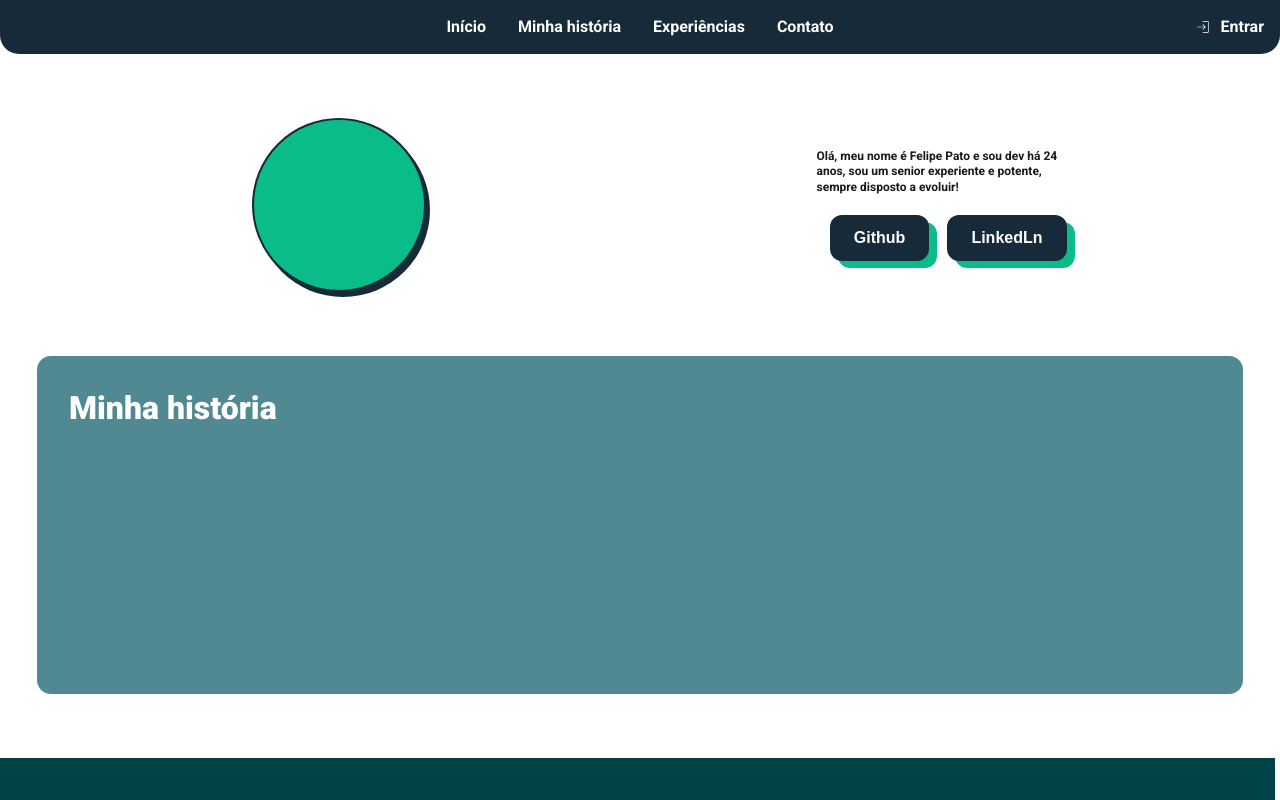
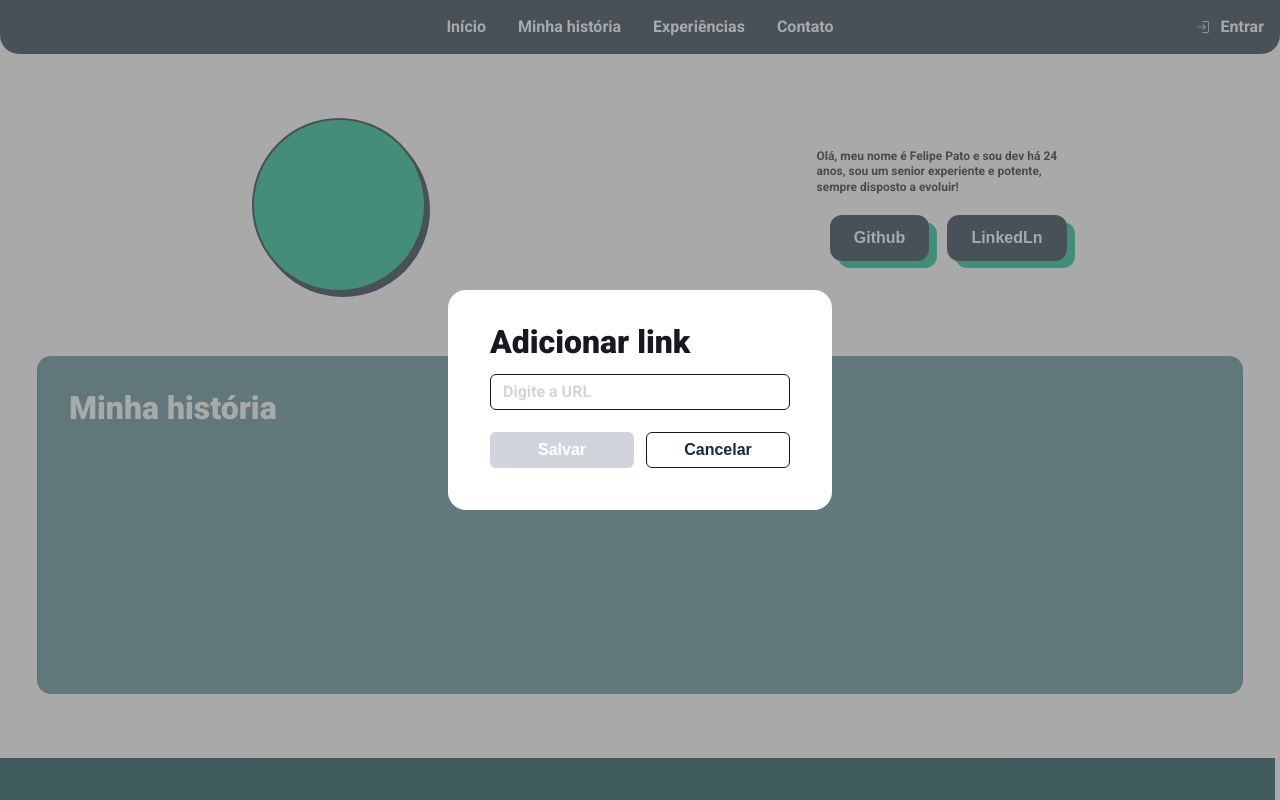
Before and after one commit to Danilosrr/desafio-03-aws-react, a React (Create React App) app: page /portfolio/1 in a window 1280 px wide. Both pictures are taken after a click on the button "LinkedLn". Built offline with nearby package versions, Linux system fonts and the light colour scheme; no server answers; a web font is replaced by a local one.

Commit message:
feat: modal validation

```diff
--- a/src/components/modal/Modal.css
+++ b/src/components/modal/Modal.css
@@ -13,9 +13,9 @@
 
     font-family: "Roboto", sans-serif;
     line-height: 130%;
-    color: #18191F;
 
     h2 {
+        color: #18191F !important;
         font-size: 32px;
         font-weight: 800;
     }
@@ -38,7 +38,7 @@
         input {
             padding-left: 12px;
             width: 100%;
-            min-width: 250px;
+            min-width: 300px;
         }
         input::placeholder {
             font-size: 16px;
@@ -51,6 +51,7 @@
         button {
             font-size: 16px;
             font-weight: 600;
+            transition: background-color 250ms ease-in-out;
         }
         button:hover {
             cursor: pointer;
@@ -62,12 +63,33 @@
             gap: 12px;
 
             .saveButton {
+                border: none;
                 color: #FFF;
                 background-color: #172A3A;
             }
+            .saveButton:disabled{
+                background: #D1D5DB;
+            }
+
             .cancelButton {
+                color: #172A3A;
                 background-color: #FFF;
+            }
+            .cancelButton:hover {
+                color: #FFF;
+                background-color: #992020;
             }
         }
     }
 }
+
+@media (max-width: 768px) {
+    .modal {
+        form {
+            padding: 20px;
+            input {
+                width: 100%;
+            }
+        }
+    }
+}
--- a/src/components/modal/Modal.tsx
+++ b/src/components/modal/Modal.tsx
@@ -1,16 +1,31 @@
 import { useForm } from "react-hook-form";
+import { useRef } from "react";
 import "./Modal.css";
-import { useRef } from "react";
+
+type enumKeys = "title"|"period"|"technologies"|"summary"|"link"|"linkedin"|"youtube"|"twitter"|"instagram"|"facebook";
 
 interface Props {
   isOpen: boolean;
   setState: React.Dispatch<React.SetStateAction<boolean>>;
-  keys: { name: string; required: boolean }[];
+  keys: { name: enumKeys; required: boolean }[];
   title?: string;
 }
 
 interface IModalInput {
   [name: string]: string;
+}
+
+const placeholders= {
+  title:'Título',
+  period: 'Período de atuação',
+  technologies: 'Habilidades (separe-as por vírgula)',
+  summary: 'Descreva sua experiência',
+  link: 'Link do repositório (Opcional)',
+  linkedin: 'Digite a URL',
+  youtube: 'Digite a URL',
+  twitter: 'Digite a URL',
+  instagram: 'Digite a URL',
+  facebook: 'Digite a URL',
 }
 
 export default function Modal({ isOpen, setState, keys, title }: Readonly<Props>) {
@@ -19,7 +34,7 @@ export default function Modal({ isOpen, setState, keys, title }: Readonly<Props>
   const {
     register,
     handleSubmit,
-    formState: { errors },
+    formState: { errors,isValid },
   } = useForm();
 
   const cancel = () => {
@@ -41,10 +56,9 @@ export default function Modal({ isOpen, setState, keys, title }: Readonly<Props>
         {keys.map(({ name, required }) => {
           return (
             <input
-              placeholder={name}
+              placeholder={placeholders[name]}
               key={name}
               {...register(name, {
-                value: "name",
                 required: {
                   value: required,
                   message: `preencha o campo ${name}`,
@@ -57,7 +71,7 @@ export default function Modal({ isOpen, setState, keys, title }: Readonly<Props>
           <button
             type="submit"
             className="saveButton"
-            disabled={!!Object.keys(errors).length}
+            disabled={!isValid}
           >
             Salvar
           </button>
--- a/src/components/portfolio/about/About.tsx
+++ b/src/components/portfolio/about/About.tsx
@@ -1,5 +1,7 @@
 import { openInNewTab } from "../../../utils/generics";
+import { useState } from "react";
 import { EditDot } from "../editButton/EditButton";
+import Modal from "../../modal/Modal";
 import "./About.css";
 
 interface Props {
@@ -17,6 +19,8 @@ export default function About({
   name,
   img,
 }: Readonly<Props>) {
+  const [modal,setModal] = useState<boolean>(false)
+
   return (
     <>
       <section className="aboutSection" id="user">
@@ -37,7 +41,7 @@ export default function About({
             </p>
             <span>
             <button onClick={() => openInNewTab(`https://github.com/${login}`)}>Github</button>
-            <button>LinkedLn<EditDot/></button>
+            <button onClick={() => setModal(true)}>LinkedLn<EditDot/></button>
             </span>
         </aside>
       </section>
@@ -47,6 +51,14 @@ export default function About({
             <textarea></textarea>
         </article>
       </section>
+      <Modal
+        title="Adicionar link"
+        isOpen={modal}
+        setState={setModal}
+        keys={[
+          { name: "linkedin", required: true },
+        ]}
+      />
     </>
   );
 }
--- a/src/components/portfolio/experiences/Experiences.tsx
+++ b/src/components/portfolio/experiences/Experiences.tsx
@@ -1,7 +1,9 @@
 import { RiEditFill, RiDeleteBin7Fill, RiAddCircleLine } from "react-icons/ri";
 import { useStorage } from "../../../contexts/storageContext";
 import { Experience } from "../../../interfaces/search";
+import Modal from "../../modal/Modal";
 import "./Experiences.css";
+import { useState } from "react";
 
 const mock: Experience[] = [
   {
@@ -35,9 +37,10 @@ const mock: Experience[] = [
 
 export default function Experiences() {
   const { editable } = useStorage();
+  const [modal, setModal] = useState<boolean>(false);
 
   const editCard = () => {
-    console.log("edit");
+    setModal(true);
   };
 
   const deleteCard = () => {
@@ -64,11 +67,11 @@ export default function Experiences() {
               </div>
               {editable && (
                 <div className="cardButtons">
-                  <span className="edit">
-                    <RiEditFill size={64} onClick={editCard} />
+                  <span className="edit" onClick={editCard}>
+                    <RiEditFill size={64} />
                   </span>
-                  <span className="delete">
-                    <RiDeleteBin7Fill size={64} onClick={deleteCard} />
+                  <span className="delete" onClick={deleteCard} >
+                    <RiDeleteBin7Fill size={64} />
                   </span>
                 </div>
               )}
@@ -84,6 +87,18 @@ export default function Experiences() {
           </article>
         )}
       </div>
+      <Modal
+        title="Criação de card"
+        isOpen={modal}
+        setState={setModal}
+        keys={[
+          { name: "title", required: true },
+          { name: "period", required: true },
+          { name: "technologies", required: true },
+          { name: "summary", required: true },
+          { name: "link", required: false },
+        ]}
+      />
     </section>
   );
 }
--- a/src/components/search/Search.tsx
+++ b/src/components/search/Search.tsx
@@ -22,7 +22,7 @@ export default function Search() {
     setError,
     watch,
     handleSubmit,
-    formState: { errors },
+    formState: { errors, isValid },
   } = useForm<IFormInput>();
 
   const search = watch("search");
@@ -77,7 +77,7 @@ export default function Search() {
               },
             })}
           />
-          <button className="primary" type="submit" disabled={!search}>
+          <button className="primary" type="submit" disabled={!isValid}>
             <FaArrowRight size={25} />
           </button>
           <ul className="suggestions" hidden={false}>
--- a/src/interfaces/search.ts
+++ b/src/interfaces/search.ts
@@ -12,7 +12,7 @@ export interface Experience {
 }
 
 export interface InfoUser extends Suggestion {
-  linkedln: string | null;
+  linkedin: string | null;
   youtube: string | null;
   facebook: string | null;
   twitter: string | null;
```
